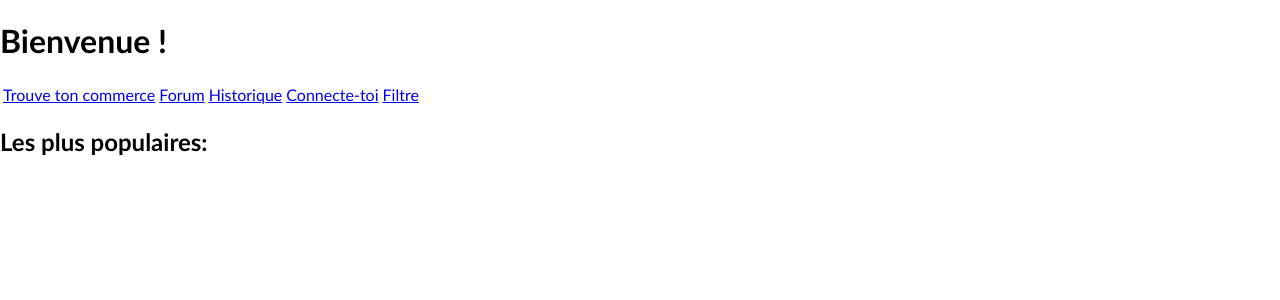
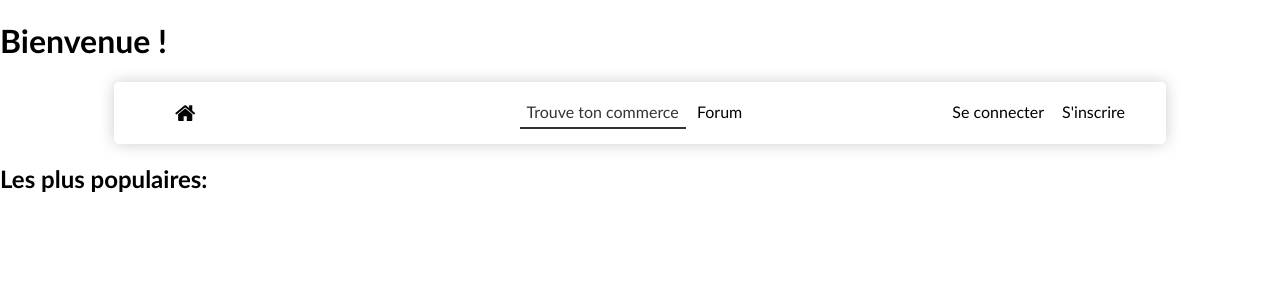
Before and after one commit to BaptisteNauguier/Projet_L3_CA, a PHP site: page / in a window 1280 px wide. Shown: the top 300 px of the page. Run offline with PHP 8.4, Linux system fonts and the light colour scheme; data that the repository does not hold is empty.

Commit message:
modif index

```diff
--- a/Projet_Commerces_Alimentaires/index.php
+++ b/Projet_Commerces_Alimentaires/index.php
@@ -3,11 +3,15 @@
 <html>
 
     <head>
-        <link rel="stylesheet" href="css/style.css" type="text/css" media="screen" />
         <meta charset="utf-8">
+        <link href="css/style.css" rel="stylesheet">
+    	<link rel="stylesheet" href="https://cdnjs.cloudflare.com/ajax/libs/font-awesome/4.7.0/css/font-awesome.min.css"> <!-- simbole de searchbar -->
+
         <title> Commerces Alimentaires </title> <!-- Titre de la page -->
 
         <?php
+        	session_start();
+
             include('bd.php');  #importation de la base de donnée
             $bdd = getBD();
         ?>
@@ -15,39 +19,65 @@
     </head>
 
     <body>
-        <h1>
+        <header class="head-index">
+        <h1 id="t-index">
             Bienvenue !
         </h1>
 
-    <table>
-        <tr>  <!-- Choix direction -->
-
-            <td>
-            <a href="trouve/index.php">Trouve ton commerce</a>
-            </td>
-            <td>
-            <a href="forum/index.php">Forum</a>
-            </td>
-            <td>
-            <a href="historique/historique.php">Historique</a>
-            </td>
-            <td>
-            <a href="session/connexion.php">Connecte-toi</a>
-            </td>
-            <td>
-                <a href="recherche_restaurant/filtrer1.php">Filtre</a>
-            </td>
-
-        </tr>
-    </table>
-
-        <h2>
-            Les plus populaires: </br>
+        <!-- MENU -->
+        <nav class="navbar row">
+                <div class="col-1">
+                    <ul class="navbar-ul">
+                        <li class="nav-item">
+                            <a class="nav-link" href="index.php"><i class="fa fa-home"></i></a>
+                        </li>
+                    </ul>
+                </div>
+                <div class="col-2 text-center">
+                    <ul class="navbar-ul">
+                        <li class="nav-item">
+                            <a class="nav-link active" href="trouve/index.php">Trouve ton commerce</a>
+                        </li>
+                        <li class="nav-item">
+                            <a class="nav-link" href="forum/index.php">Forum</a>
+                        </li>
+                        <?php if(isset($_SESSION['utilisateur'])) { ?>
+                        <li class="nav-item">
+                            <a class="nav-link" href="historique/historique.php">Historique</a>
+                        </li>
+                        <li class="nav-item">
+                            <a class="nav-link" href="historique/historique.php">Favori</a>
+                        </li>
+                        <?php  } ?>
+                    </ul>
+                </div>
+                <div class="col-3">
+                    <ul class="navbar-ul menu-right">
+                    <?php if(isset($_SESSION['utilisateur'])) { ?>
+                        <li class="nav-item dropdown">
+                            <a class="nav-link dropbtn" href="#">Bienvenue <?php echo $_SESSION['utilisateur']['pseudo'] ?> ▼</a>
+                            <div class="dropdown-content">
+                                    <a href='session/deconnexion.php'>Se deconnecter</a>
+                            </div>
+                        </li>
+                        <?php }else{ ?>
+                        <li class="nav-item">
+                            <a class="nav-link" href="session/connexion.php">Se connecter</a>
+                        </li>
+                        <li class="nav-item">
+                            <a class="nav-link" href="compte/inscription.php">S'inscrire</a>
+                        </li>
+                    <?php } ?>
+                    </ul>
+                </div>
+        </nav>
+        <!-- FIN MENU -->
+        </header>
+        <h2 id="t2-index">
+            Les plus populaires:
         </h2>
 
-    <table>
-        <tr>
-
+        <section class="main-index">
                 <?php
 
                     $id = $bdd -> query('Select id_commerce FROM historique GROUP BY id_commerce ORDER BY COUNT(id_commerce) DESC LIMIT 3'); /* importation de l'id des commerces populaires */
@@ -59,23 +89,31 @@
                                                 WHERE forum_ca.id_commerce=commerce_alimentaire.id_commerce
                                                 AND lien_map.id_commerce=commerce_alimentaire.id_commerce
                                                 AND utilisateurs_inscrit.id_UI=forum_ca.id_UI
-                                        AND commerce_alimentaire.id_commerce='.$r_id['id_commerce'].''); /* importation des données */
+                                                AND commerce_alimentaire.id_commerce='.$r_id['id_commerce'].'
+                                                Limit 1'); /* importation des données */
 
 
                         while ($r_donnee = $donnee -> fetch()) {
 
                             echo
-                    '<td>'.$r_donnee['nom_etablissement'].'</br>
-                    <p> Site internet :
-                    <a href="page_commerce/page_commerce.php?id_commerce='.$r_id['id_commerce'].'"> lien site internet </a> </br>
-                    Localisation : </br>
+                            '
+                            <div class="plus-pop"><h3>'.$r_donnee['nom_etablissement'].'</h3>
+                            <p> Page du commerce :
+                            <a href="page_commerce/page_commerce.php?id_commerce='.$r_id['id_commerce'].'"> lien du site internet </a> </p>
+                            <p> Localisation : </p>
                             '.$r_donnee['lien'].'
-                    </br>
-                    Avis clients :'
-                    .$r_donnee['pseudo'].' :'
-                    .$r_donnee['avis'].'</br>
-                    Etat sanitaire :'
-                    .$r_donnee['niveau_sanitaire'].'</br> </p></td>
+                            <div class="block">
+                            <div class="avis">
+                            <p> Avis clients : </br></br>'
+                            .$r_donnee['pseudo'].' - </br>'
+                            .$r_donnee['avis'].'</p>
+                            </div>
+                            <div class="etat">
+                            <p> Etat sanitaire : </br></br>'
+                            .$r_donnee['niveau_sanitaire'].'</p>
+                            </div>
+                            </div>
+                            </div>
                             '
                             ;
 
@@ -87,9 +125,7 @@
 
                 ?>
 
-        </tr>
-    </table>
-
+    </section>
     </body>
 
 </html>
```
Lines whose indentation alone changed are shown as unchanged.
